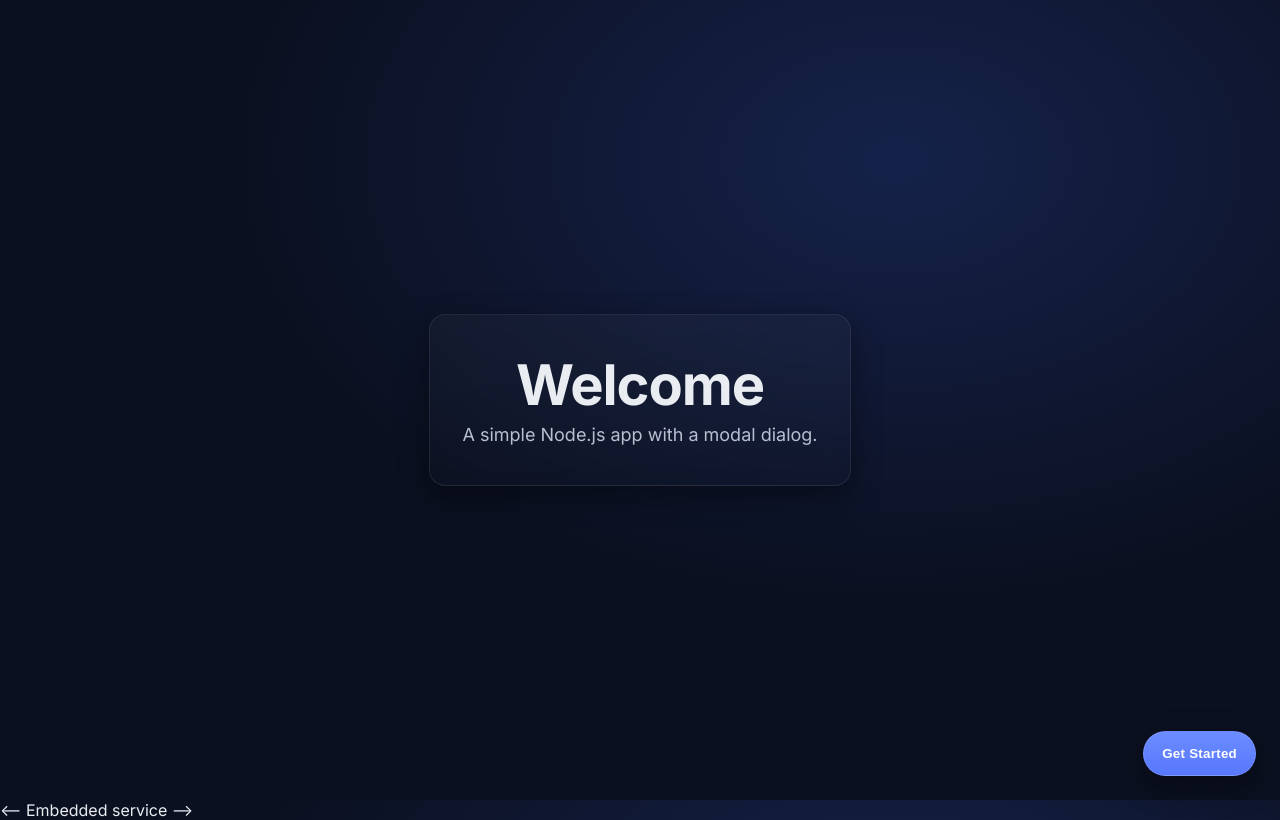
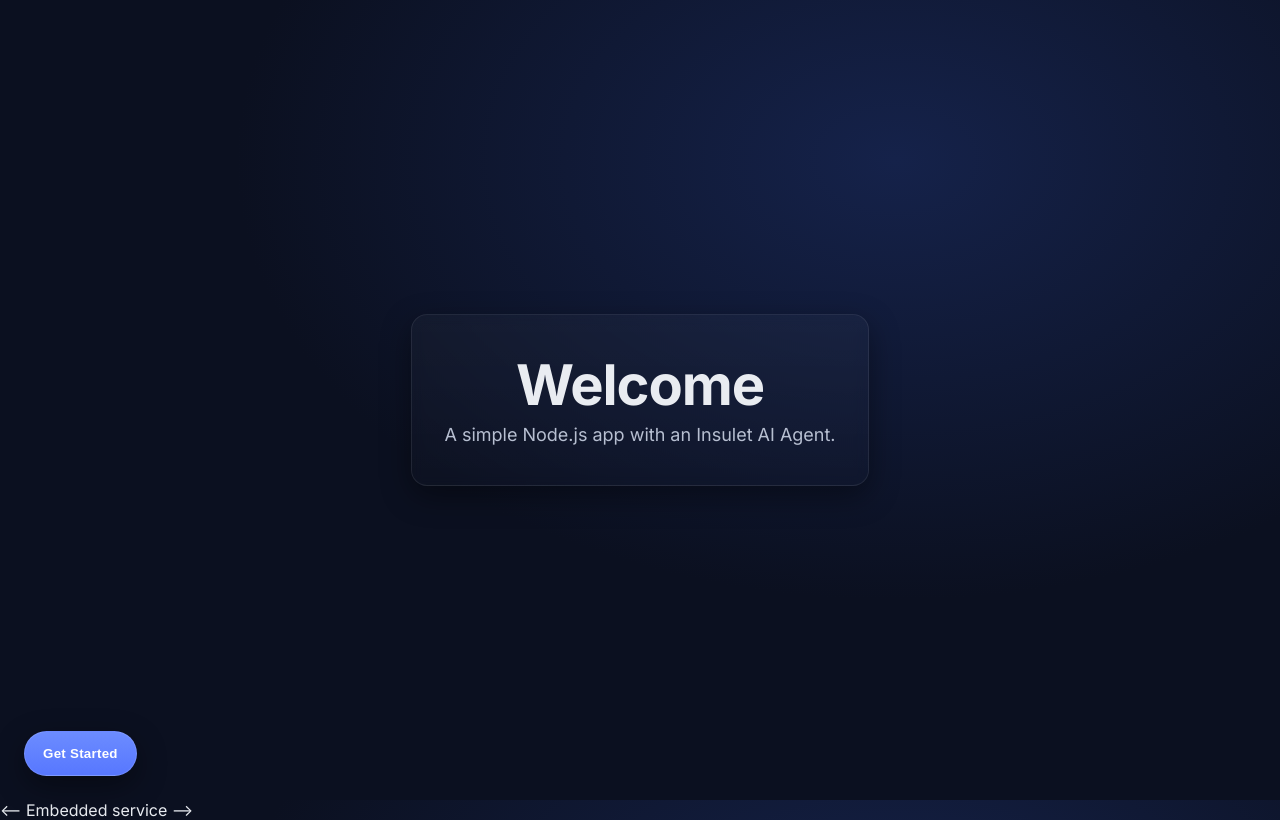
Before and after one commit to totaal040/web-service, a website: page public/index.html in a window 1280 px wide. Drawn offline with nearby package versions, Linux system fonts and the light colour scheme.

Commit message:
update title and button placement

```diff
--- a/public/index.html
+++ b/public/index.html
@@ -13,7 +13,7 @@
     <main class="intro">
       <div class="intro__content">
         <h1 class="intro__title">Welcome</h1>
-        <p class="intro__subtitle">A simple Node.js app with a modal dialog.</p>
+        <p class="intro__subtitle">A simple Node.js app with an Insulet AI Agent.</p>
       </div>
       <button id="get-started" class="fab">Get Started</button>
     </main>
--- a/public/styles.css
+++ b/public/styles.css
@@ -51,7 +51,7 @@ body {
 
 .fab {
   position: fixed;
-  right: 24px;
+  left: 24px;
   bottom: 24px;
   padding: 14px 18px;
   border-radius: 999px;
```
